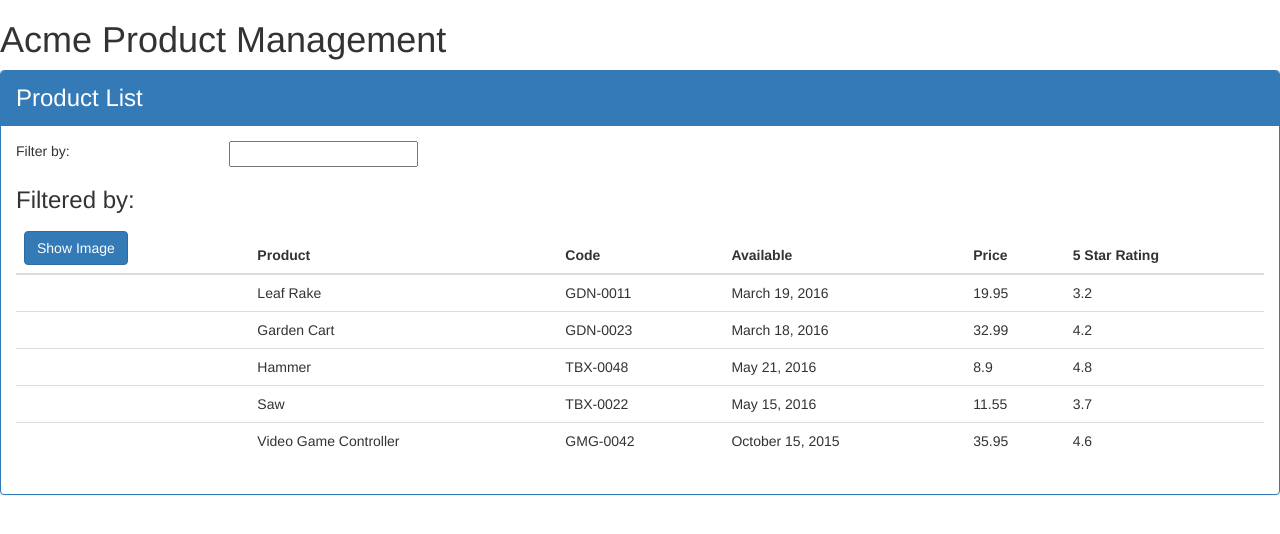
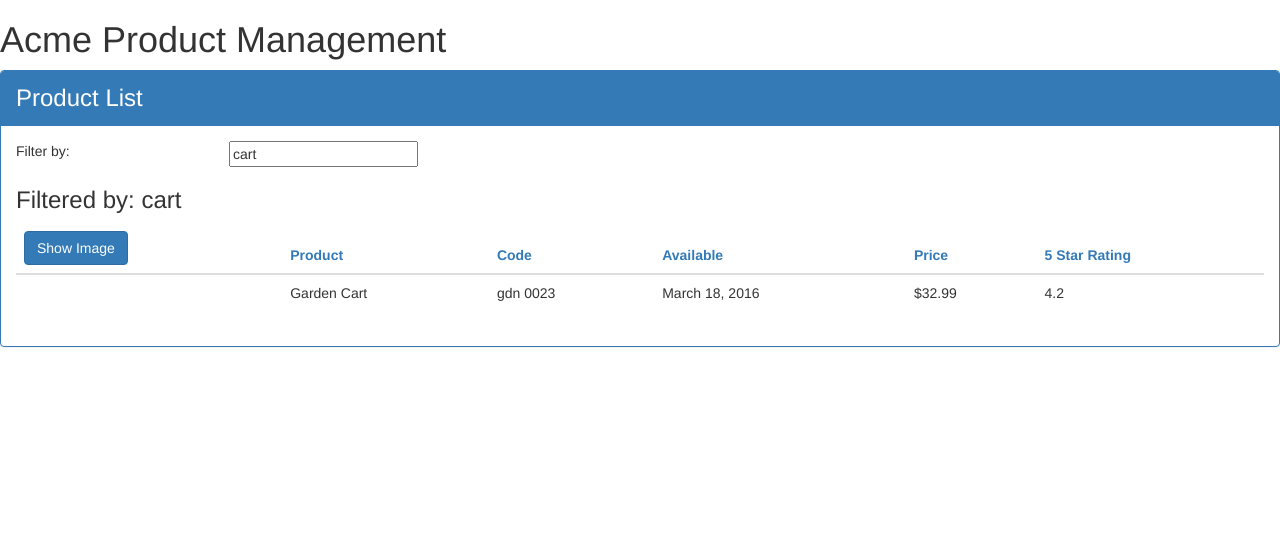
Before and after one commit to donaldevine/amp, an Angular app: page / in a window 1280 px wide. Shown: the top 534 px of the page. Built offline with nearby package versions, Linux system fonts and the light colour scheme.

Commit message:
Product List Enhancements

```diff
--- /dev/null
+++ b/src/app/products/product-list.component.css
@@ -0,0 +1,3 @@
+thead{
+    color: #337AB7
+}
--- a/src/app/products/product-list.component.html
+++ b/src/app/products/product-list.component.html
@@ -6,12 +6,13 @@
         <div class='row'>
             <div class='col-md-2'>Filter by:</div>
             <div class='col-md-4'>
-                <input type='text' />
+                <input type='text'
+                [(ngModel)] = 'listFilter'/>
             </div>
         </div>
         <div class='row'>
             <div class='col-md-6'>
-                <h3>Filtered by: </h3>
+                <h3>Filtered by: {{listFilter}} </h3>
             </div>
         </div>
         <div class='table-responsive'>
@@ -19,8 +20,8 @@
                 <thead>
                     <tr>
                         <th>
-                            <button class='btn btn-primary'>
-                                Show Image
+                            <button (click)='toggleImage()' class='btn btn-primary'>
+                                {{showImage ? 'Hide' : 'Show'}} Image
                             </button>
                         </th>
                         <th>Product</th>
@@ -31,12 +32,18 @@
                     </tr>
                 </thead>
                 <tbody>
-                    <tr *ngFor='let product of products'>
-                        <td></td>
+                    <tr *ngFor='let product of filteredProducts'>
+                        <td>
+                            <img *ngIf='showImage' [src]='product.imageUrl'
+                            [title]='product.productName'
+                            [style.width.px]='imageWidth'
+                            [style.margin.px]='imageMargin'
+                            >
+                        </td>
                         <td>{{product.productName}}</td>
-                        <td>{{product.productCode}}</td>
+                        <td>{{product.productCode | lowercase | convertToSpaces: '-'}}</td>
                         <td>{{product.releaseDate}}</td>
-                        <td>{{product.price}}</td>
+                        <td>{{product.price | currency:'USD':true:'1.2-2' }}</td>
                         <td>{{product.starRating}}</td>
                     </tr>
                 </tbody>
--- a/src/app/products/product-list.component.ts
+++ b/src/app/products/product-list.component.ts
@@ -1,12 +1,30 @@
-import { Component} from '@angular/core';
+import { Component, OnInit } from '@angular/core';
+import { IProduct } from './product';
 
 @Component({
     selector: 'pm-products',
-    templateUrl: './product-list.component.html'
+    templateUrl: './product-list.component.html',
+    styleUrls: ['./product-list.component.css']
 })
-export class ProductListComponent {
+export class ProductListComponent implements OnInit {
     pageTitle: string = 'Product List';
-    products: any[] = [
+    imageWidth: number = 50;
+    imageMargin: number = 2;
+    showImage: boolean = false;
+
+
+    _listFilter: string;
+    get listFilter(): string {
+        return this._listFilter;
+    }
+
+    set listFilter(value: string){
+        this._listFilter = value;
+        this.filteredProducts = this.listFilter ? this.performFilter(this.listFilter) : this.products;
+    }
+
+    filteredProducts: IProduct[];
+    products: IProduct[] = [
         {
             'productId': 1,
             'productName': 'Leaf Rake',
@@ -58,4 +76,23 @@
             'imageUrl': 'http://openclipart.org/image/300px/svg_to_png/120337/xbox-controller_01.png'
         }
     ];
+
+    constructor() {
+        this.filteredProducts = this.products;
+        this.listFilter = 'cart';
+    }
+
+    performFilter(filterBy: string): IProduct[] {
+        filterBy = filterBy.toLocaleLowerCase();
+        return this.products.filter((product: IProduct) => product.productName.toLocaleLowerCase().indexOf(filterBy) !== -1 );
+    }
+
+    toggleImage(): void {
+        this.showImage = !this.showImage;
+    }
+
+    ngOnInit(): void {
+        console.log('In OnInit');
+    }
+
 }
--- /dev/null
+++ b/src/app/products/product.ts
@@ -0,0 +1,10 @@
+export interface IProduct {
+    productId: number;
+    productName: string;
+    productCode: string;
+    releaseDate: string;
+    price: number;
+    description: string;
+    starRating: number;
+    imageUrl: string;
+}
--- /dev/null
+++ b/src/app/shared/convert-to-spaces.pipe.ts
@@ -0,0 +1,10 @@
+import { Pipe, PipeTransform } from '@angular/core';
+
+@Pipe({
+    name: 'convertToSpaces'
+})
+export class ConvertToSpacesPipe implements PipeTransform {
+    transform(value: string, character: string): string {
+        return value.replace(character, ' ');
+    }
+}
```
Also changed, not shown: src/app/app.module.ts (+6 -3 lines), 1 other file (tests, documents, lock files or other folders).
